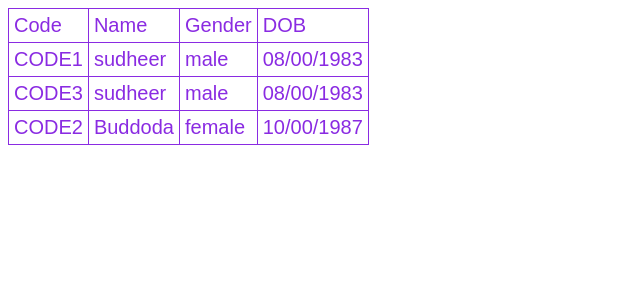
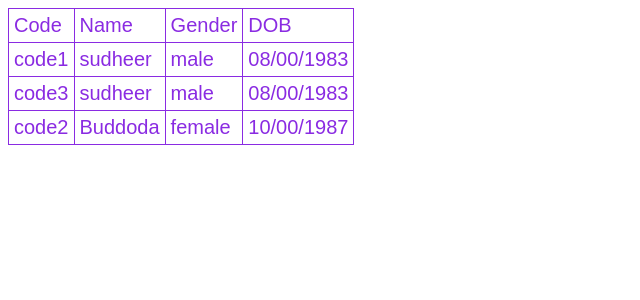
Before and after one commit to sudheerJS/angularPractice, an Angular app: page / in a window 1280 px wide. Shown: the top 300 px of the page, without its empty margins (0-640 px from the left). Built offline with nearby package versions, Linux system fonts and the light colour scheme.

Commit message:
1 file modified

```diff
--- a/src/app/employee/employee.component.html
+++ b/src/app/employee/employee.component.html
@@ -2,22 +2,22 @@
   <thead>
     <tr>
       <td>
-        Code</td>
+        Code
+      </td>
       <td>Name</td>
       <td>Gender</td>
       <td>DOB</td>
     </tr>
-
   </thead>
   <tbody>
-    <tr *ngFor='let employee of employees'>
-      <td> {{ employee.code | uppercase }} </td>
-      <td> {{ employee.name }} </td>
-      <td> {{ employee.gender }} </td>
-      <td> {{ employee.dob | date:'dd/mm/yyyy' }} </td>
+    <tr *ngFor="let employee of employees">
+      <td>{{ employee.code | lowercase }}</td>
+      <td>{{ employee.name }}</td>
+      <td>{{ employee.gender }}</td>
+      <td>{{ employee.dob | date:'dd/mm/yyyy' }}</td>
     </tr>
     <tr *ngIf="!employees || employees.length==0" class="trDanger">
-      <td colspan='3'> NoData Found</td>
+      <td colspan="3">NoData Found</td>
     </tr>
   </tbody>
 </table>
```
